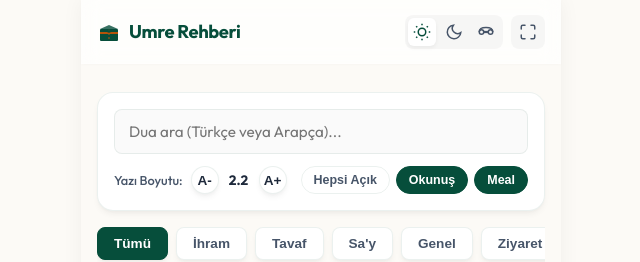
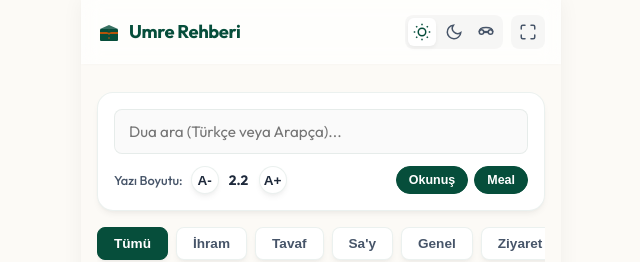
Before and after one commit to ilawcode/umrerehberi, a Next.js app: page /dualar in a window 1280 px wide. Shown: the top 262 px of the page, without its empty margins (319-959 px from the left). Built offline with nearby package versions, Linux system fonts and the light colour scheme; no server answers; the database is empty; a web font is replaced by a local one.

Commit message:
feat: make prayers page behave as single-expanded accordion

```diff
--- a/src/app/dualar/page.tsx
+++ b/src/app/dualar/page.tsx
@@ -25,7 +25,7 @@ function PrayersContent() {
   const [arabicFontSize, setArabicFontSize] = useState<number>(2.2); // rem
   const [showTransliteration, setShowTransliteration] = useState(true);
   const [showTranslation, setShowTranslation] = useState(true);
-  const [expandedPrayers, setExpandedPrayers] = useState<Record<string, boolean>>({});
+  const [expandedPrayer, setExpandedPrayer] = useState<string | null>(null);
 
   // Read URL search params (e.g. from the guide page redirection)
   useEffect(() => {
@@ -103,13 +103,8 @@ function PrayersContent() {
   });
 
   const toggleExpand = (title: string, id: string) => {
-    const isCurrentlyExpanded = !!expandedPrayers[title];
-    const isExpanding = !isCurrentlyExpanded; // If it wasn't expanded, we are expanding it.
-
-    setExpandedPrayers(prev => ({
-      ...prev,
-      [title]: !isCurrentlyExpanded
-    }));
+    const isExpanding = expandedPrayer !== title;
+    setExpandedPrayer(isExpanding ? title : null);
 
     if (isExpanding) {
       setTimeout(() => {
@@ -126,26 +121,6 @@ function PrayersContent() {
           });
         }
       }, 150); // Timeout increased to 150ms to ensure the React DOM has finished rendering and layout updates
-    }
-  };
-
-  const isAllExpanded = filteredPrayers.length > 0 && filteredPrayers.every(prayer => expandedPrayers[prayer.title]);
-
-  const toggleAllPrayers = () => {
-    if (isAllExpanded) {
-      // Collapse all filtered prayers
-      const newExpanded = { ...expandedPrayers };
-      filteredPrayers.forEach(p => {
-        delete newExpanded[p.title];
-      });
-      setExpandedPrayers(newExpanded);
-    } else {
-      // Expand all filtered prayers
-      const newExpanded = { ...expandedPrayers };
-      filteredPrayers.forEach(p => {
-        newExpanded[p.title] = true;
-      });
-      setExpandedPrayers(newExpanded);
     }
   };
 
@@ -182,13 +157,6 @@ function PrayersContent() {
             <button id="font-inc-btn" onClick={increaseFontSize} className={styles.circleBtn}>A+</button>
           </div>
           <div className={styles.toggles}>
-            <button
-              id="toggle-all-btn"
-              onClick={toggleAllPrayers}
-              className={`${styles.toggleBtn} ${isAllExpanded ? styles.toggleActive : ''}`}
-            >
-              Hepsi Açık
-            </button>
             <button
               id="toggle-trans-btn"
               onClick={() => setShowTransliteration(!showTransliteration)}
@@ -229,7 +197,7 @@ function PrayersContent() {
           <div className={styles.loadingState}>Dualar yükleniyor...</div>
         ) : filteredPrayers.length > 0 ? (
           filteredPrayers.map((prayer, index) => {
-            const isExpanded = !!expandedPrayers[prayer.title];
+            const isExpanded = expandedPrayer === prayer.title;
             const cardId = `prayer-card-${index}`;
             return (
               <div
```
